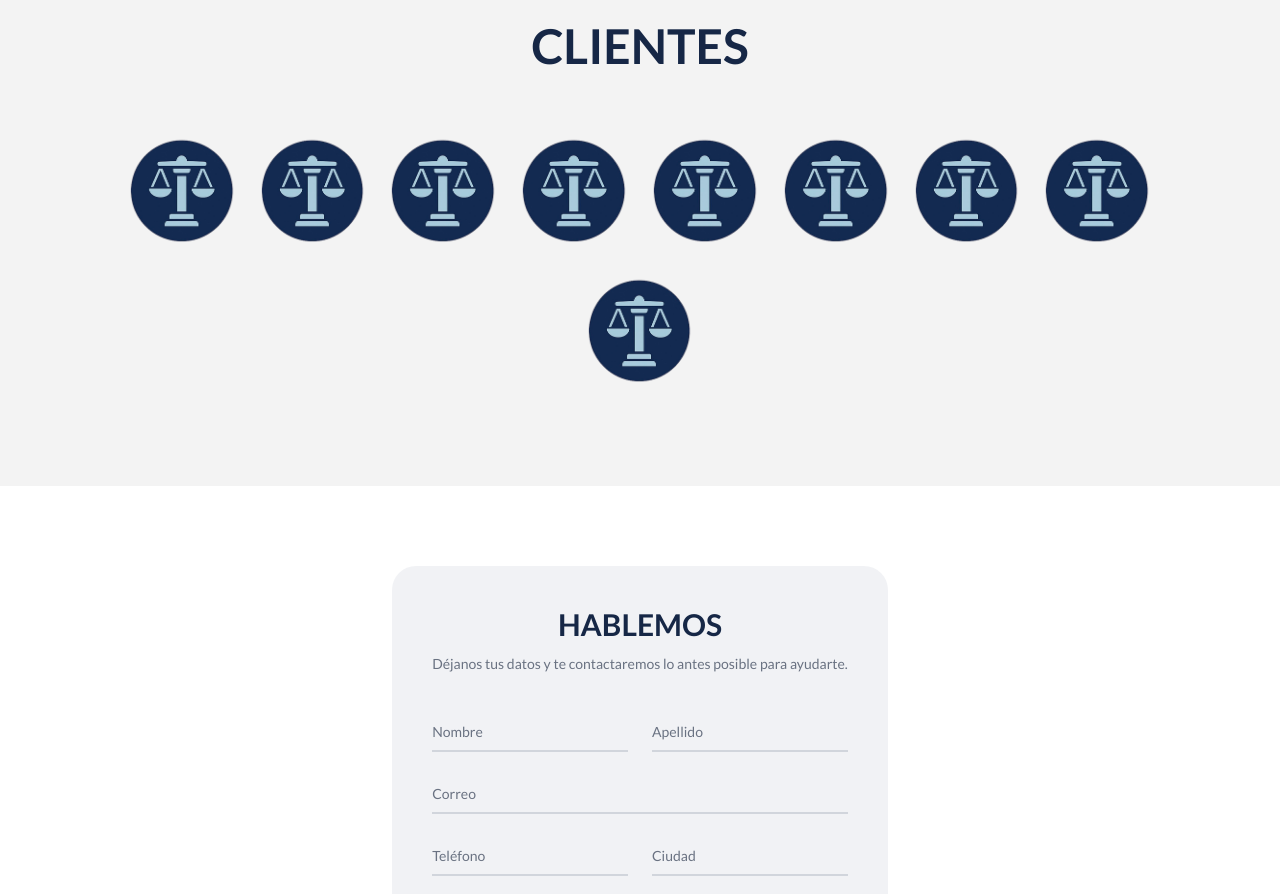
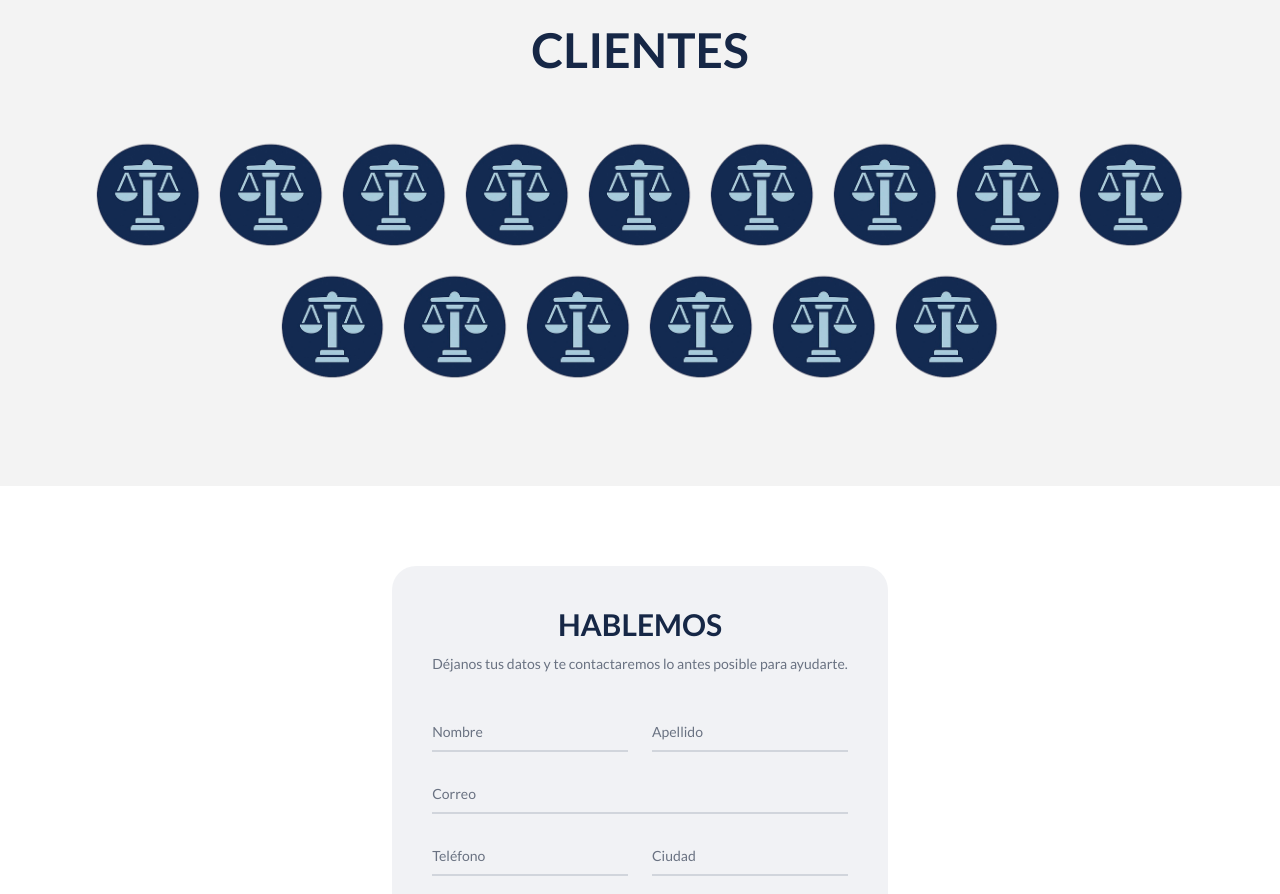
Before and after one commit to AlejandroJPonce/consulproyectos_sas, a Vue app: page / in a window 1280 px wide. Shown: the part 2400-3294 px from the top of the page. Built offline with nearby package versions, Linux system fonts and the light colour scheme; a web font is replaced by a local one.

Commit message:
fix xlients section

```diff
--- a/src/components/carousels/Carousel1.vue
+++ b/src/components/carousels/Carousel1.vue
@@ -12,11 +12,17 @@ const companies = [
   { id: 8, icon: company },
   { id: 9, icon: company },
   { id: 10, icon: company },
+  { id: 11, icon: company },
+  { id: 12, icon: company },
+  { id: 13, icon: company },
+  { id: 13, icon: company },
+  { id: 13, icon: company },
+  { id: 13, icon: company },
 ];
 </script>
 <template>
   <div
-    class="relative w-full px-20 min-h-[600px] h-auto flex items-center justify-center flex-col bg-[#f3f3f3] gap-15 pt-10"
+    class="relative w-full sm:px-20 min-h-[600px] h-auto flex items-center justify-center flex-col bg-[#f3f3f3] gap-5 sm:gap-15 sm:pt-10"
   >
     <div class="absolute w-full h-auto top-0 rotate-180">
       <svg
@@ -51,7 +57,7 @@ const companies = [
 
     <!-- Clients list -->
     <div
-      class="w-full flex flex-row items-center justify-center gap-5 flex-wrap"
+      class="w-full flex flex-row items-center justify-center gap-3 flex-wrap"
     >
       <div v-for="value in companies" :key="value" class="hover:scale-110">
         <img :src="value.icon" class="h-20 sm:h-30" />
```
